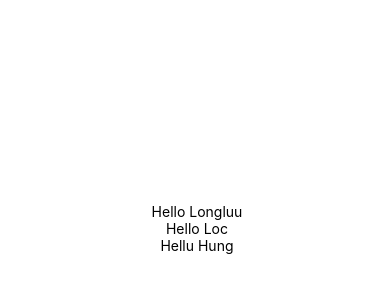
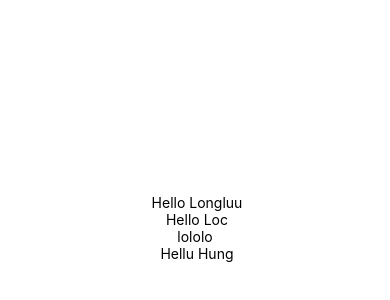
Before and after one commit to TranBill/Citynow-react-native-boilerplate, a React Native app: screen / in a window 390 px wide. Shown: the part 194-494 px from the top of the page. Built offline with nearby package versions, Linux system fonts and the light colour scheme.

Commit message:
lolololo

```diff
--- a/App.tsx
+++ b/App.tsx
@@ -7,7 +7,7 @@ export default function App() {
     <View style={styles.container}>
       <Text> Hello Longluu</Text>
       <Text> Hello Loc</Text>
-
+      <Text>lololo</Text>
       <Text> Hellu Hung</Text>
 
 
```
